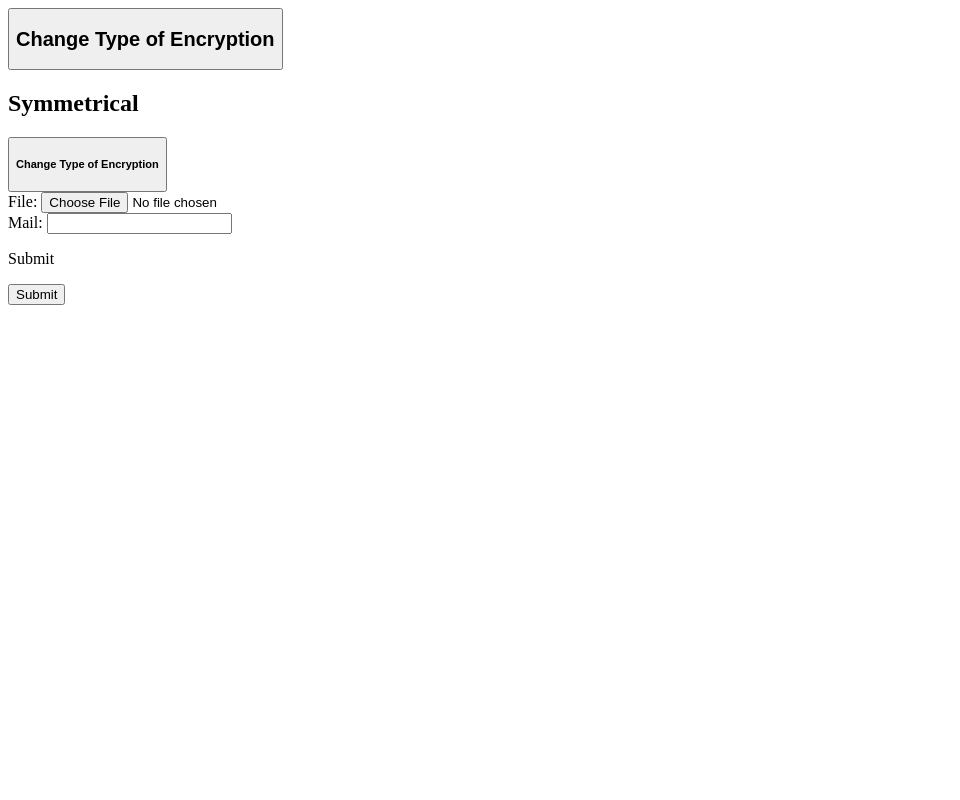
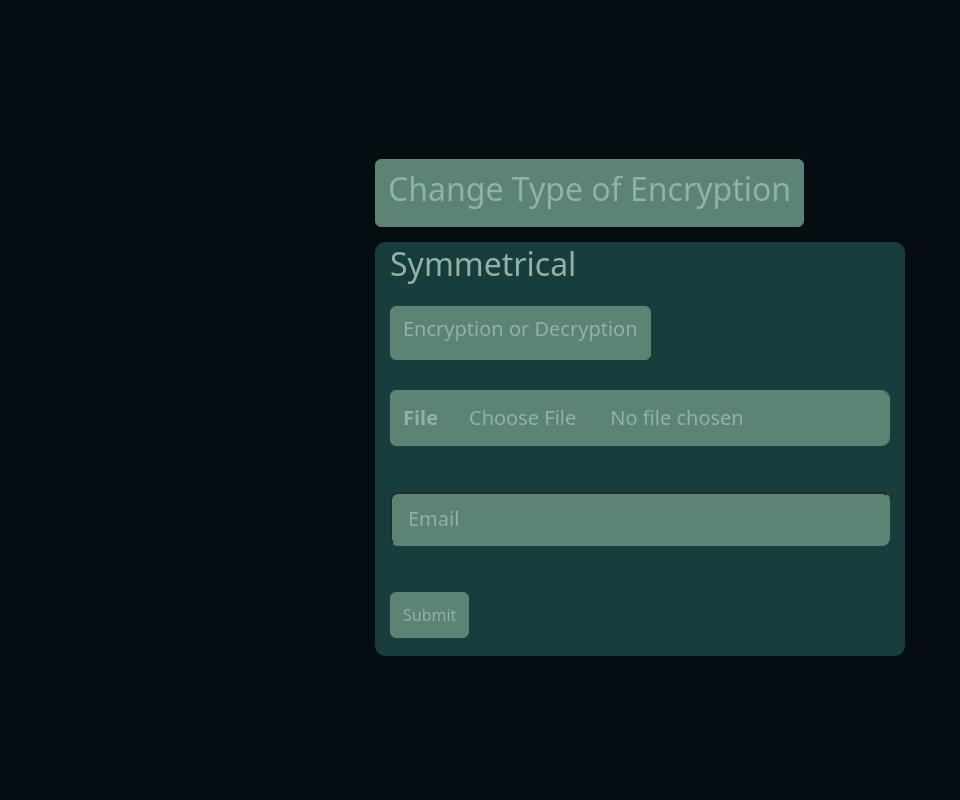
Before and after one commit to Tumbler-3/Encrypted, a Django app: page / in a window 1280 px wide. Shown: the whole page, without its empty margins (0-960 px from the left). Run offline with Django 5.2, Linux system fonts and the light colour scheme.

Commit message:
improved views and templates

```diff
--- a/Encrypted/settings.py
+++ b/Encrypted/settings.py
@@ -120,13 +120,11 @@ USE_TZ = True
 # https://docs.djangoproject.com/en/5.0/howto/static-files/
 
 STATIC_URL = 'static/'
-#STATIC_ROOT = BASE_DIR / 'static'
-STATICFILES_DIRS = [
-    BASE_DIR / 'static',
-]
+STATIC_ROOT = BASE_DIR / 'static'
 
 MEDIA_URL = 'media/'
 MEDIA_ROOT = BASE_DIR / 'media'
+
 
 # Default primary key field type
 # https://docs.djangoproject.com/en/5.0/ref/settings/#default-auto-field
--- a/Encrypted/urls.py
+++ b/Encrypted/urls.py
@@ -17,8 +17,13 @@ Including another URLconf
 from django.contrib import admin
 from django.urls import path
 from apps.Files.views import CryptModelView
+from django.conf import settings
+from django.urls import re_path
+from django.views.static import serve
+
 
 urlpatterns = [
     path('admin/', admin.site.urls),
-    path('', CryptModelView.as_view())
+    path('', CryptModelView.as_view()),
+    re_path(r'^static/(?P<path>.*)$', serve,{'document_root': settings.STATIC_ROOT}),
 ]
--- a/apps/Files/forms.py
+++ b/apps/Files/forms.py
@@ -2,12 +2,18 @@ from django import forms
 
 
 class EncryptForm(forms.Form):
-    file = forms.FileField(required=True)
-    mail = forms.EmailField(required=True)
+    file = forms.FileField(required=True, widget=forms.FileInput(
+        attrs={"class": "form-control form-control-lg", "placeholder": "File", "id": "floatingInputValue"}), label='File')
+    mail = forms.EmailField(required=True, widget=forms.EmailInput(
+        attrs={"class": "form-control-lg", "placeholder": "Email", "id": "floatingInputValue"}), label='')
 
 
 class DecryptForm(forms.Form):
-    file = forms.FileField(allow_empty_file=False, required=True)
-    mail = forms.EmailField(required=True, empty_value=False)
-    key = forms.FileField(allow_empty_file=False, required=True)
-    extension = forms.CharField(empty_value=False, required=True)
+    file = forms.FileField(allow_empty_file=False, required=True, widget=forms.FileInput(
+        attrs={"class": "form-control form-control-lg", "placeholder": "File", "id": "floatingInputValue"}), label='File')
+    extension = forms.CharField(empty_value=False, required=True, widget=forms.TextInput(
+        attrs={"class": "form-control-lg", "placeholder": "Extension", "id": "floatingInputValue"}), label='')
+    key = forms.FileField(allow_empty_file=False, required=True, widget=forms.FileInput(
+        attrs={"class": "form-control form-control-lg", "placeholder": "Key", "id": "floatingInputValue"}), label='Key')
+    mail = forms.EmailField(required=True, empty_value=False, widget=forms.EmailInput(
+            attrs={"class": "form-control-lg", "placeholder": "Email", "id": "floatingInputValue"}), label='')
--- a/apps/Files/views.py
+++ b/apps/Files/views.py
@@ -28,24 +28,44 @@ class CryptModelView(ListView):
         enform = EncryptForm(request.POST, request.FILES)
         deform = DecryptForm(request.POST, request.FILES)
 
-        if enform.is_valid() and ('encrypt' in request.POST):
-            newfile = FileModel.objects.create(file=enform.cleaned_data["file"])
-            # symm.symmetric_encryption(
-            #     filename=f'media/{enform.cleaned_data["file"]}',
-            #     receiver=enform.cleaned_data['mail'])
-            asym.asymmetric_encryption(
-                filename=newfile.file.name,
+        if enform.is_valid() and ('sym_encrypt' in request.POST):
+
+            newfile = FileModel.objects.create(
+                file=enform.cleaned_data["file"])
+
+            symm.symmetric_encryption(
+                filename=f'media/{enform.cleaned_data["file"]}',
                 receiver=enform.cleaned_data['mail'])
 
             return redirect('/')
 
-        elif deform.is_valid() and ('decrypt' in request.POST):
+        elif deform.is_valid() and ('sym_decrypt' in request.POST):
 
-            # symm.symmetric_decryption(
-            #     filename=f'media/{deform.cleaned_data["file"]}',
-            #     keyfile=f'media/{deform.cleaned_data["key"]}',
-            #     file_type=f'{deform.cleaned_data["extension"]}',
-            #     receiver=deform.cleaned_data['mail'])
+            symm.symmetric_decryption(
+                filename=f'media/{deform.cleaned_data["file"]}',
+                keyfile=f'media/{deform.cleaned_data["key"]}',
+                file_type=f'{deform.cleaned_data["extension"]}',
+                receiver=deform.cleaned_data['mail'])
+
+            return redirect('/')
+
+        elif enform.is_valid() and ('asy_encrypt' in request.POST):
+
+            newfile = FileModel.objects.create(
+                file=enform.cleaned_data["file"])
+
+            s = asym.asymmetric_encryption(
+                filename=newfile.file.name,
+                receiver=enform.cleaned_data['mail'])
+
+            if s == 1:
+                enform.add_error('file',
+                                       "File is too big, 256 bytes maximum")
+            newfile.delete()
+            return redirect('/')
+
+        elif deform.is_valid() and ('asy_decrypt' in request.POST):
+
             asym.asymmetric_decryption(
                 filename=f'media/{deform.cleaned_data["file"]}',
                 privkey_file=f'media/{deform.cleaned_data["key"]}',
--- a/templates/main.html
+++ b/templates/main.html
@@ -1,57 +1,82 @@
 <!DOCTYPE html>
 <html class="">
-
 <head>
   <meta http-equiv="Content-Type" content="text/html; charset=UTF-8">
   <title>3NCR¥PT3D</title>
+  <link href="https://cdn.jsdelivr.net/npm/bootstrap@5.3.3/dist/css/bootstrap.min.css" rel="stylesheet"
+    integrity="sha384-QWTKZyjpPEjISv5WaRU9OFeRpok6YctnYmDr5pNlyT2bRjXh0JMhjY6hW+ALEwIH" crossorigin="anonymous">
 </head>
 
-<body>
+<body style="background-color:#040D12;">
 
 
-  <button id="ChangeType">
+  <button id="ChangeType" class="btn btn-primary">
     <h2>Change Type of Encryption</h2>
   </button>
 
 
-  <div id="symmforms" class="symm">
-    <h2>Symmetrical</h2>
-    <button id="ChangeSymm">
-      <h5>Change Type of Encryption</h5>
+  <div id="symmforms" class="symm container">
+    <h2 style="color: #93B1A6;">Symmetrical</h2>
+    <button id="ChangeSymm" class="btn btn-primary">
+      <h5>Encryption or Decryption</h5>
     </button>
     <form action="/" method="post" enctype="multipart/form-data" name="symm_en" id="ensymm" class="ensymm">
       {% csrf_token %}
-      {{ encrypt_form }}
-      <p>Submit</p>
-      <input type="submit" class="btn-primary" name="encrypt">
+      {% for field in encrypt_form %}
+      <div class="input-group mb-3">
+        {%if field.label != ''%}
+        <label class="input-group-text" for="{{ field.auto_id }}">{{ field.label }}</label>
+        {% endif %}
+        {{ field }}
+      </div>
+      {% endfor %}
+      <input type="submit" class="btn btn-primary" name="sym_encrypt">
     </form>
 
     <form action="/" method="post" enctype="multipart/form-data" name="symm_de" id="desymm" class="desymm">
       {% csrf_token %}
-      {{ decrypt_form }}
-      <p>Submit</p>
-      <input type="submit" class="btn-primary" name="decrypt">
+      {% for field in decrypt_form %}
+      <div class="input-group mb-3">
+        {%if field.label != ''%}
+        <label class="input-group-text" for="{{ field.auto_id }}">{{ field.label }}</label>
+        {% endif %}
+        {{ field }}
+      </div>
+      {% endfor %}
+      <input type="submit" class="btn btn-primary" name="sym_decrypt">
     </form>
   </div>
 
 
-  <div id="asymforms" class="asym">
-    <h2>Asymmetrical</h2>
-    <button id="ChangeAsym">
-      <h5>Change Type of Encryption</h5>
+  <div id="asymforms" class="asym container">
+    <h2 style="color: #93B1A6;">Asymmetrical</h2>
+    <button id="ChangeAsym" class="btn btn-primary">
+      <h5>Encryption or Decryption</h5>
     </button>
     <form action="/" method="post" enctype="multipart/form-data" name="symm_en" id="enasym" class="enasym">
       {% csrf_token %}
-      {{ encrypt_form }}
-      <p>Submit</p>
-      <input type="submit" class="btn-primary" name="encrypt">
+      {% for field in encrypt_form %}
+      <div class="input-group mb-3">
+        {%if field.label != ''%}
+        <label class="input-group-text" for="{{ field.auto_id }}">{{ field.label }}</label>
+        {% endif %}
+        {{ field }}
+      </div>
+      {% endfor %}
+      <input type="submit" class="btn btn-primary" name="asy_encrypt">
     </form>
 
     <form action="/" method="post" enctype="multipart/form-data" name="symm_de" id="deasym" class="deasym">
       {% csrf_token %}
-      {{ decrypt_form }}
-      <p>Submit</p>
-      <input type="submit" class="btn-primary" name="decrypt">
+      {% for field in decrypt_form %}
+      <div class="input-group mb-3">
+        {%if field.label != ''%}
+        <label class="input-group-text" for="{{ field.auto_id }}">{{ field.label }}</label>
+        {% endif %}
+        {{ field }}
+      </div>
+      {% endfor %}
+      <input type="submit" class="btn btn-primary" name="asy_decrypt">
     </form>
   </div>
 
@@ -117,14 +142,70 @@
     });
   </script>
   <style>
-    .asym {
+    html {
+      min-height: 100%;
+      display: flex;
+    }
+
+    body {
+      margin: auto;
+    }
+
+    .asym,
+    .desymm,
+    .deasym {
       display: none;
     }
-    .desymm{
-      display: none;
+
+    .form-control-lg {
+      width: 500px;
+      background-color: #5C8374;
+      border-color: #5C8374;
+      color: #93B1A6;
+      margin-top: 15px;
+      margin-bottom: 15px;
+      padding-top: 10px;
+      padding-bottom: 10px;
     }
-    .deasym{
-      display: none;
+
+    input[type=file]::file-selector-button {
+      background-color: #5C8374;
+      border: 2px solid #5C8374;
+      color: #93B1A6;
+    }
+
+    .input-group-text {
+      background-color: #5C8374;
+      border-color: #5C8374;
+      margin-top: 15px;
+      margin-bottom: 15px;
+
+      color: #93B1A6;
+      font-size: 20px;
+      font-weight: bolder;
+    }
+
+    ::placeholder {
+      color: #93B1A6;
+    }
+
+    .btn {
+      background-color: #5C8374;
+      border-color: #5C8374;
+      color: #93B1A6;
+      margin-top: 15px;
+      margin-bottom: 15px;
+      padding-top: 10px;
+      padding-bottom: 10px;
+    }
+
+    .container {
+      align-content: center;
+      border: 3px solid #183D3D;
+      background-color: #183D3D;
+      border-radius: 10px;
+      height: 400;
+      width: 100%;
     }
   </style>
 </body>
```
Also changed, not shown: apps/crypt/asym.py (+11 -6 lines).
